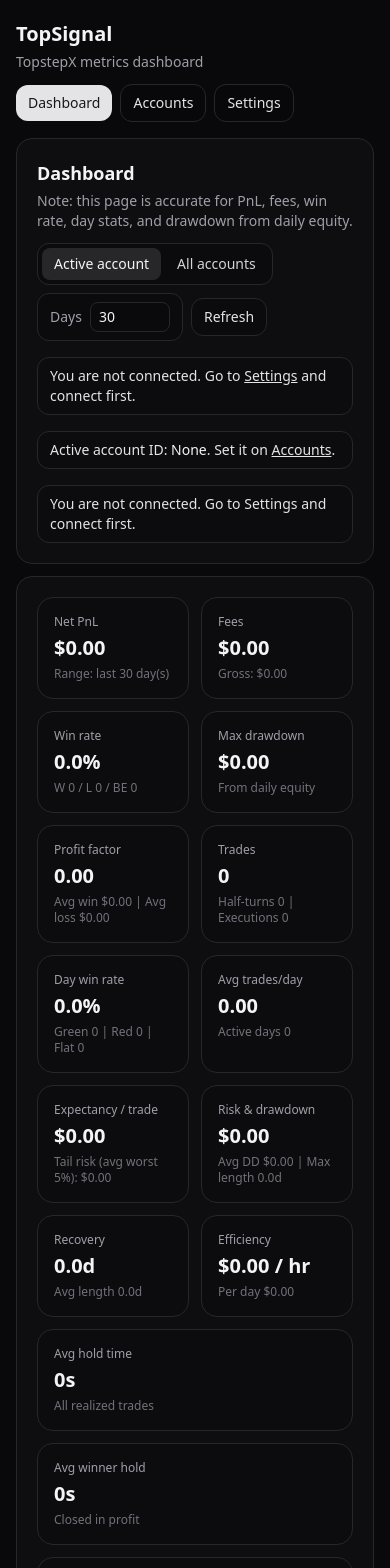
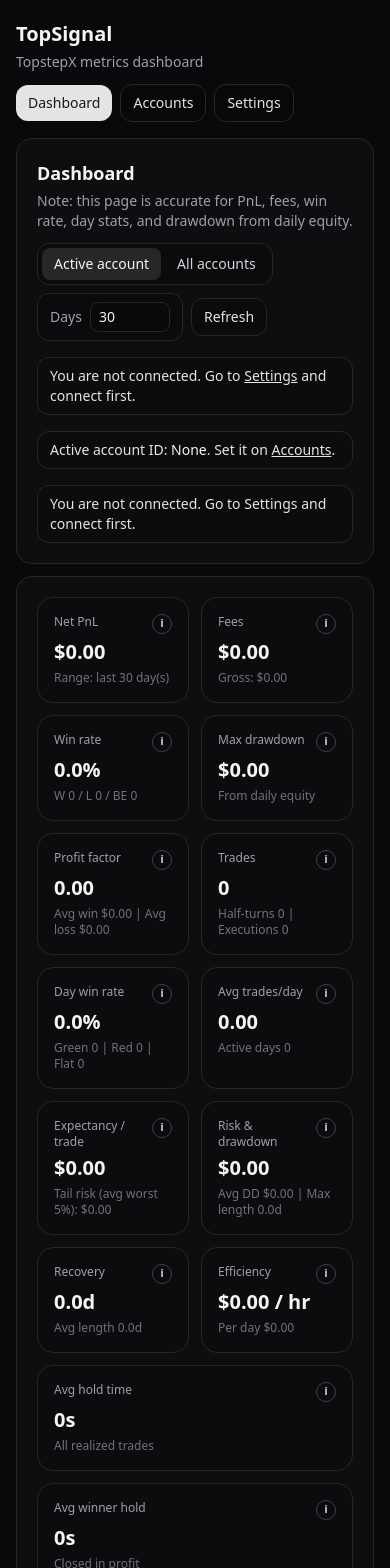
Before and after one commit to drewstake/TopSignal, a React (Vite) app: page / in a window 390 px wide. Shown: the top 1568 px of the page. Built offline with nearby package versions, Linux system fonts and the light colour scheme.

Commit message:
Show metric tooltips only on hover

```diff
--- a/src/dashboard/components/SummaryCards.tsx
+++ b/src/dashboard/components/SummaryCards.tsx
@@ -1,3 +1,5 @@
+import type { ReactNode } from "react";
+
 import { fmtMoney } from "../../lib/format";
 import { fmtDays, fmtDuration, fmtPF, fmtPct } from "../utils/format";
 import type { DashboardComputed } from "../data/computeDashboard";
@@ -18,104 +20,171 @@
 }
 
 export default function SummaryCards({ totals, daySummary, effectiveDaysBack }: SummaryCardsProps) {
+  const sectionOne: MetricCardData[] = [
+    {
+      label: "Net PnL",
+      description:
+        "Net profit after fees for the selected date range (gross PnL minus commissions and fees).",
+      value: fmtMoney(totals?.netPnl ?? 0),
+      sub: `Range: last ${effectiveDaysBack} day(s)`,
+    },
+    {
+      label: "Fees",
+      description:
+        "Total commissions/fees charged on executed trades within the range. Gross shows profit before fees.",
+      value: fmtMoney(totals?.fees ?? 0),
+      sub: `Gross: ${fmtMoney(totals?.grossPnl ?? 0)}`,
+    },
+    {
+      label: "Win rate",
+      description:
+        "Percentage of realized trades closed in profit (winning trades divided by all realized trades).",
+      value: fmtPct(totals?.winRate ?? 0),
+      sub: `W ${totals?.wins ?? 0} / L ${totals?.losses ?? 0} / BE ${totals?.breakeven ?? 0}`,
+    },
+    {
+      label: "Max drawdown",
+      description:
+        "Largest peak-to-trough decline of cumulative net equity across the date range, based on daily PnL.",
+      value: fmtMoney(totals?.maxDrawdown ?? 0),
+      sub: "From daily equity",
+    },
+  ];
+
+  const sectionTwo: MetricCardData[] = [
+    {
+      label: "Profit factor",
+      description:
+        "Total gross profit from winning trades divided by the absolute gross loss from losing trades.",
+      value: fmtPF(totals?.profitFactor ?? 0),
+      sub: `Avg win ${fmtMoney(totals?.avgWin ?? 0)} | Avg loss ${fmtMoney(totals?.avgLoss ?? 0)}`,
+    },
+    {
+      label: "Trades",
+      description:
+        "Count of realized trades (round trips) in the range. Half-turns and execution counts are listed below.",
+      value: totals?.realizedTrades ?? 0,
+      sub: `Half-turns ${totals?.halfTurns ?? 0} | Executions ${totals?.totalExecutions ?? 0}`,
+    },
+    {
+      label: "Day win rate",
+      description:
+        "Share of active trading days that ended positive. Calculated as green days divided by active days.",
+      value: fmtPct(totals?.dayWinRate ?? 0),
+      sub: `Green ${daySummary.greenDays} | Red ${daySummary.redDays} | Flat ${daySummary.flatDays}`,
+    },
+    {
+      label: "Avg trades/day",
+      description:
+        "Average realized trades per active trading day (total realized trades divided by active days).",
+      value: (totals?.avgTradesPerDay ?? 0).toFixed(2),
+      sub: `Active days ${daySummary.activeDays}`,
+    },
+  ];
+
+  const sectionThree: MetricCardData[] = [
+    {
+      label: "Expectancy / trade",
+      description:
+        "Expected PnL per trade using win rate × average win minus loss rate × average loss magnitude.",
+      value: fmtMoney(totals?.expectancyPerTrade ?? 0),
+      sub: `Tail risk (avg worst 5%): ${fmtMoney(totals?.tailRiskAvg ?? 0)}`,
+    },
+    {
+      label: "Risk & drawdown",
+      description:
+        "Largest intraday drawdown from session peak, computed from realized executions during each day.",
+      value: fmtMoney(totals?.maxIntradayDrawdown ?? 0),
+      sub: `Avg DD ${fmtMoney(totals?.avgDrawdown ?? 0)} | Max length ${fmtDays(totals?.maxDrawdownLengthDays ?? 0)}`,
+    },
+    {
+      label: "Recovery",
+      description: "Average number of days it took to recover to a new equity high after entering a drawdown.",
+      value: fmtDays(totals?.avgTimeToRecoveryDays ?? 0),
+      sub: `Avg length ${fmtDays(totals?.avgDrawdownLengthDays ?? 0)}`,
+    },
+    {
+      label: "Efficiency",
+      description:
+        "Net profit generated per hour spent in the market (sum of round-trip durations). Includes per-day average below.",
+      value: `${fmtMoney(totals?.profitPerHour ?? 0)} / hr`,
+      sub: `Per day ${fmtMoney(totals?.profitPerDay ?? 0)}`,
+    },
+  ];
+
+  const sectionFour: MetricCardData[] = [
+    {
+      label: "Avg hold time",
+      description: "Average time between entry and exit across all completed round-trip trades.",
+      value: fmtDuration(totals?.avgTradeDurationMs ?? 0),
+      sub: "All realized trades",
+    },
+    {
+      label: "Avg winner hold",
+      description: "Average holding period for profitable round-trip trades only.",
+      value: fmtDuration(totals?.avgWinDurationMs ?? 0),
+      sub: "Closed in profit",
+    },
+    {
+      label: "Avg loser hold",
+      description: "Average holding period for losing round-trip trades only.",
+      value: fmtDuration(totals?.avgLossDurationMs ?? 0),
+      sub: "Closed in loss",
+    },
+  ];
+
   return (
     <div className="space-y-3">
-      <div className="grid grid-cols-2 gap-3 md:grid-cols-4">
-        <div className="rounded-2xl border border-zinc-800 bg-zinc-950/30 p-4">
-          <div className="text-xs text-zinc-400">Net PnL</div>
-          <div className="mt-1 text-xl font-semibold text-zinc-100">{fmtMoney(totals?.netPnl ?? 0)}</div>
-          <div className="mt-1 text-xs text-zinc-500">Range: last {effectiveDaysBack} day(s)</div>
-        </div>
+      <MetricSection metrics={sectionOne} columns="grid-cols-2 md:grid-cols-4" />
+      <MetricSection metrics={sectionTwo} columns="grid-cols-2 md:grid-cols-4" />
+      <MetricSection metrics={sectionThree} columns="grid-cols-2 md:grid-cols-4" />
+      <MetricSection metrics={sectionFour} columns="grid-cols-1 md:grid-cols-3" />
+    </div>
+  );
+}
 
-        <div className="rounded-2xl border border-zinc-800 bg-zinc-950/30 p-4">
-          <div className="text-xs text-zinc-400">Fees</div>
-          <div className="mt-1 text-xl font-semibold text-zinc-100">{fmtMoney(totals?.fees ?? 0)}</div>
-          <div className="mt-1 text-xs text-zinc-500">Gross: {fmtMoney(totals?.grossPnl ?? 0)}</div>
-        </div>
+type MetricCardData = {
+  label: string;
+  value: ReactNode;
+  sub?: ReactNode;
+  description: string;
+};
 
-        <div className="rounded-2xl border border-zinc-800 bg-zinc-950/30 p-4">
-          <div className="text-xs text-zinc-400">Win rate</div>
-          <div className="mt-1 text-xl font-semibold text-zinc-100">{fmtPct(totals?.winRate ?? 0)}</div>
-          <div className="mt-1 text-xs text-zinc-500">W {totals?.wins ?? 0} / L {totals?.losses ?? 0} / BE {totals?.breakeven ?? 0}</div>
-        </div>
+function MetricSection({ metrics, columns }: { metrics: MetricCardData[]; columns: string }) {
+  return (
+    <div className={`grid gap-3 ${columns}`}>
+      {metrics.map((metric) => (
+        <MetricCard key={metric.label} {...metric} />
+      ))}
+    </div>
+  );
+}
 
-        <div className="rounded-2xl border border-zinc-800 bg-zinc-950/30 p-4">
-          <div className="text-xs text-zinc-400">Max drawdown</div>
-          <div className="mt-1 text-xl font-semibold text-zinc-100">{fmtMoney(totals?.maxDrawdown ?? 0)}</div>
-          <div className="mt-1 text-xs text-zinc-500">From daily equity</div>
-        </div>
+function MetricCard({ label, value, sub, description }: MetricCardData) {
+  return (
+    <div className="rounded-2xl border border-zinc-800 bg-zinc-950/30 p-4">
+      <div className="flex items-start justify-between gap-2 text-xs text-zinc-400">
+        <span>{label}</span>
+        <InfoTooltip label={label} description={description} />
       </div>
+      <div className="mt-1 text-xl font-semibold text-zinc-100">{value}</div>
+      {sub ? <div className="mt-1 text-xs text-zinc-500">{sub}</div> : null}
+    </div>
+  );
+}
 
-      <div className="grid grid-cols-2 gap-3 md:grid-cols-4">
-        <div className="rounded-2xl border border-zinc-800 bg-zinc-950/30 p-4">
-          <div className="text-xs text-zinc-400">Profit factor</div>
-          <div className="mt-1 text-xl font-semibold text-zinc-100">{fmtPF(totals?.profitFactor ?? 0)}</div>
-          <div className="mt-1 text-xs text-zinc-500">Avg win {fmtMoney(totals?.avgWin ?? 0)} | Avg loss {fmtMoney(totals?.avgLoss ?? 0)}</div>
-        </div>
-
-        <div className="rounded-2xl border border-zinc-800 bg-zinc-950/30 p-4">
-          <div className="text-xs text-zinc-400">Trades</div>
-          <div className="mt-1 text-xl font-semibold text-zinc-100">{totals?.realizedTrades ?? 0}</div>
-          <div className="mt-1 text-xs text-zinc-500">Half-turns {totals?.halfTurns ?? 0} | Executions {totals?.totalExecutions ?? 0}</div>
-        </div>
-
-        <div className="rounded-2xl border border-zinc-800 bg-zinc-950/30 p-4">
-          <div className="text-xs text-zinc-400">Day win rate</div>
-          <div className="mt-1 text-xl font-semibold text-zinc-100">{fmtPct(totals?.dayWinRate ?? 0)}</div>
-          <div className="mt-1 text-xs text-zinc-500">Green {daySummary.greenDays} | Red {daySummary.redDays} | Flat {daySummary.flatDays}</div>
-        </div>
-
-        <div className="rounded-2xl border border-zinc-800 bg-zinc-950/30 p-4">
-          <div className="text-xs text-zinc-400">Avg trades/day</div>
-          <div className="mt-1 text-xl font-semibold text-zinc-100">{(totals?.avgTradesPerDay ?? 0).toFixed(2)}</div>
-          <div className="mt-1 text-xs text-zinc-500">Active days {daySummary.activeDays}</div>
-        </div>
-      </div>
-
-      <div className="grid grid-cols-2 gap-3 md:grid-cols-4">
-        <div className="rounded-2xl border border-zinc-800 bg-zinc-950/30 p-4">
-          <div className="text-xs text-zinc-400">Expectancy / trade</div>
-          <div className="mt-1 text-xl font-semibold text-zinc-100">{fmtMoney(totals?.expectancyPerTrade ?? 0)}</div>
-          <div className="mt-1 text-xs text-zinc-500">Tail risk (avg worst 5%): {fmtMoney(totals?.tailRiskAvg ?? 0)}</div>
-        </div>
-
-        <div className="rounded-2xl border border-zinc-800 bg-zinc-950/30 p-4">
-          <div className="text-xs text-zinc-400">Risk & drawdown</div>
-          <div className="mt-1 text-xl font-semibold text-zinc-100">{fmtMoney(totals?.maxIntradayDrawdown ?? 0)}</div>
-          <div className="mt-1 text-xs text-zinc-500">Avg DD {fmtMoney(totals?.avgDrawdown ?? 0)} | Max length {fmtDays(totals?.maxDrawdownLengthDays ?? 0)}</div>
-        </div>
-
-        <div className="rounded-2xl border border-zinc-800 bg-zinc-950/30 p-4">
-          <div className="text-xs text-zinc-400">Recovery</div>
-          <div className="mt-1 text-xl font-semibold text-zinc-100">{fmtDays(totals?.avgTimeToRecoveryDays ?? 0)}</div>
-          <div className="mt-1 text-xs text-zinc-500">Avg length {fmtDays(totals?.avgDrawdownLengthDays ?? 0)}</div>
-        </div>
-
-        <div className="rounded-2xl border border-zinc-800 bg-zinc-950/30 p-4">
-          <div className="text-xs text-zinc-400">Efficiency</div>
-          <div className="mt-1 text-xl font-semibold text-zinc-100">{fmtMoney(totals?.profitPerHour ?? 0)} / hr</div>
-          <div className="mt-1 text-xs text-zinc-500">Per day {fmtMoney(totals?.profitPerDay ?? 0)}</div>
-        </div>
-      </div>
-
-      <div className="grid grid-cols-1 gap-3 md:grid-cols-3">
-        <div className="rounded-2xl border border-zinc-800 bg-zinc-950/30 p-4">
-          <div className="text-xs text-zinc-400">Avg hold time</div>
-          <div className="mt-1 text-xl font-semibold text-zinc-100">{fmtDuration(totals?.avgTradeDurationMs ?? 0)}</div>
-          <div className="mt-1 text-xs text-zinc-500">All realized trades</div>
-        </div>
-
-        <div className="rounded-2xl border border-zinc-800 bg-zinc-950/30 p-4">
-          <div className="text-xs text-zinc-400">Avg winner hold</div>
-          <div className="mt-1 text-xl font-semibold text-zinc-100">{fmtDuration(totals?.avgWinDurationMs ?? 0)}</div>
-          <div className="mt-1 text-xs text-zinc-500">Closed in profit</div>
-        </div>
-
-        <div className="rounded-2xl border border-zinc-800 bg-zinc-950/30 p-4">
-          <div className="text-xs text-zinc-400">Avg loser hold</div>
-          <div className="mt-1 text-xl font-semibold text-zinc-100">{fmtDuration(totals?.avgLossDurationMs ?? 0)}</div>
-          <div className="mt-1 text-xs text-zinc-500">Closed in loss</div>
-        </div>
+function InfoTooltip({ label, description }: { label: string; description: ReactNode }) {
+  return (
+    <div className="group relative flex-shrink-0">
+      <button
+        type="button"
+        aria-label={`${label} details`}
+        className="flex h-5 w-5 items-center justify-center rounded-full border border-zinc-700 text-[10px] font-semibold text-zinc-200 transition hover:border-zinc-500 hover:text-zinc-100 focus:border-zinc-400 focus:text-zinc-100 focus:outline-none"
+      >
+        i
+      </button>
+      <div className="absolute right-0 top-6 z-20 hidden w-64 rounded-xl bg-zinc-900/95 p-3 text-left text-xs text-zinc-100 shadow-lg ring-1 ring-zinc-800 group-hover:block">
+        {description}
       </div>
     </div>
   );
```
